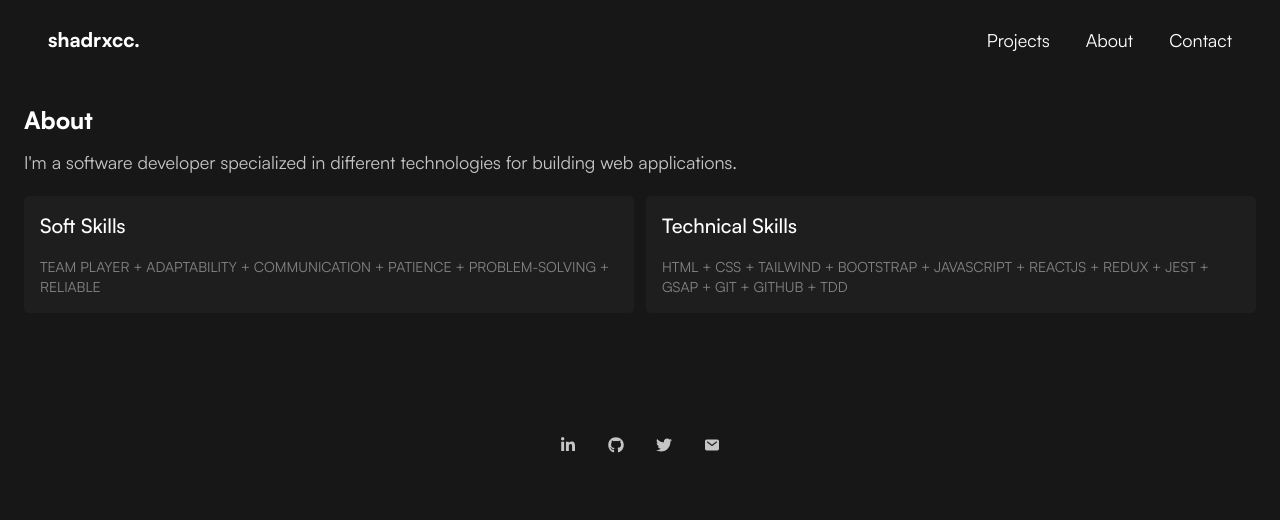
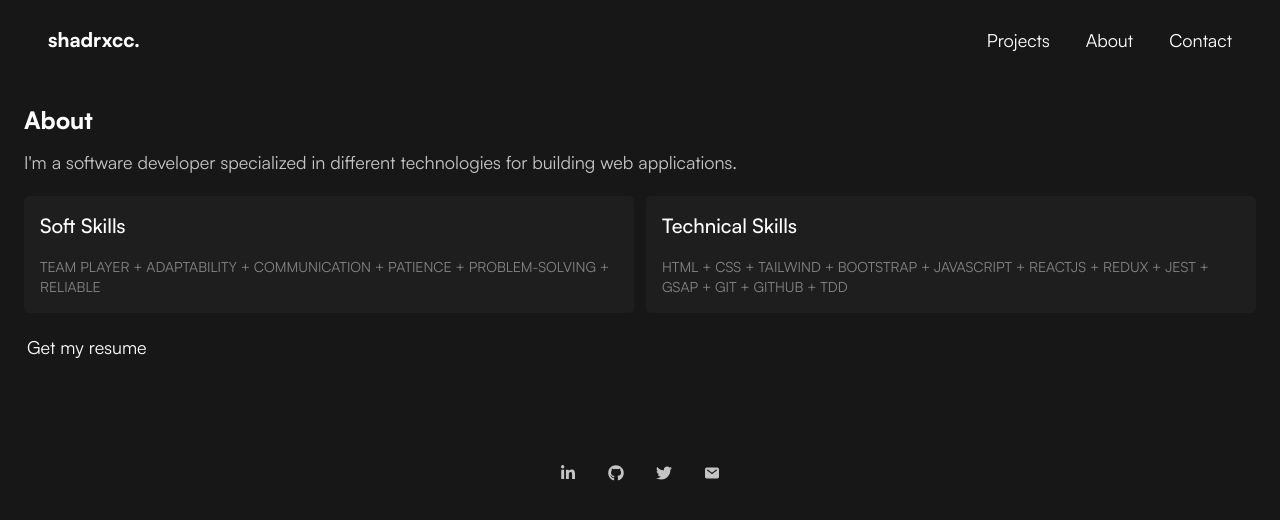
Before and after one commit to shadrxcc/portfolio, a React (Create React App) app: page /about in a window 1280 px wide. Shown: the top 520 px of the page. Built offline with nearby package versions, Linux system fonts and the light colour scheme.

Commit message:
add animation to get resume

```diff
--- a/src/components/about/resume.jsx
+++ b/src/components/about/resume.jsx
@@ -3,6 +3,9 @@ import React from 'react'
 const Resume = () => {
   return (
     <>
+    <div>
+      <a className="" href="/"><p className='resume text-lg text-white'>Get my resume</p></a>
+    </div>
 
     </>
   )
--- a/src/index.css
+++ b/src/index.css
@@ -24,3 +24,23 @@ body {
     padding: 2.5em 0 0;
   transition: 0.7s ease-in-out
 }
+
+.resume {
+  animation: resume 1.3s ease-in-out infinite;
+  transition: all 0.15s ease-in-out;
+}
+
+@keyframes resume {
+  0% {
+    translate: 0;
+  }
+  50% {
+    translate: 0.5rem;
+  }
+  75% {
+    translate: 0;
+  }
+  100% {
+    translate: 0;
+  }
+}
```
